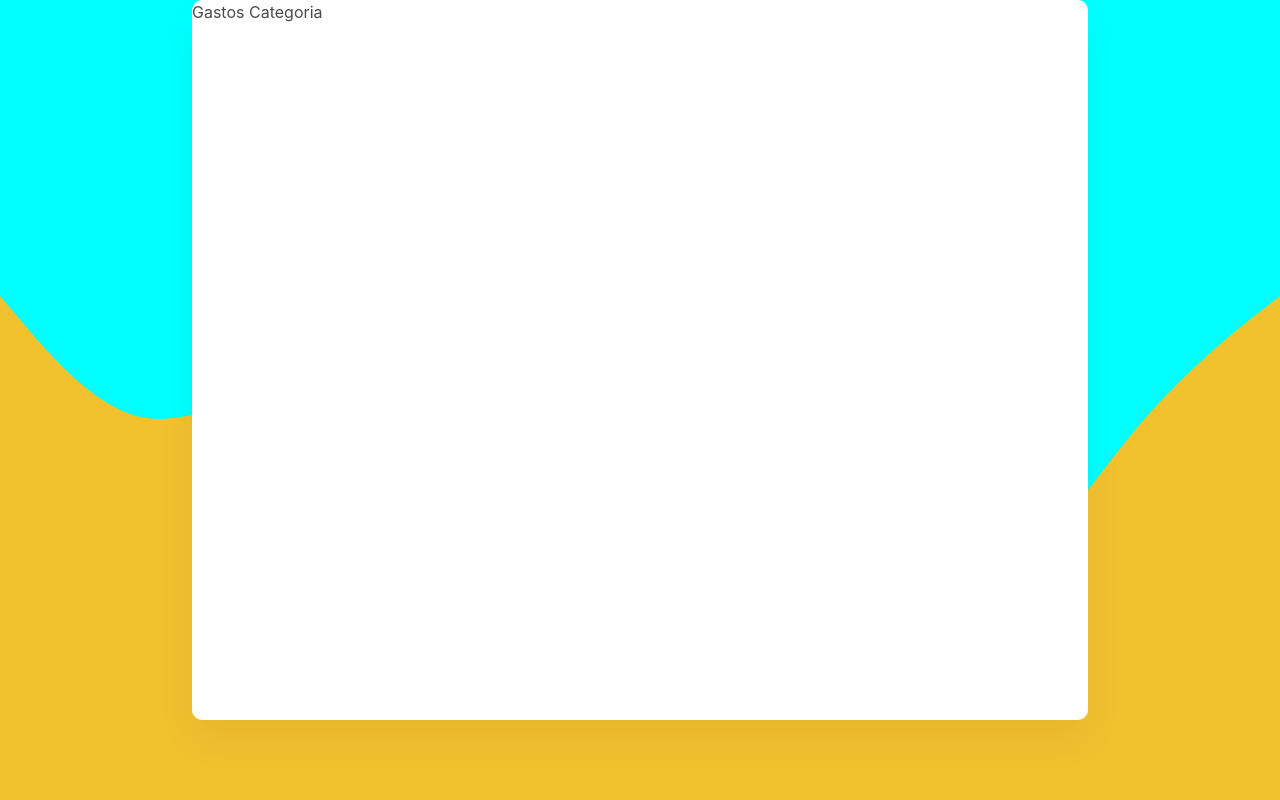
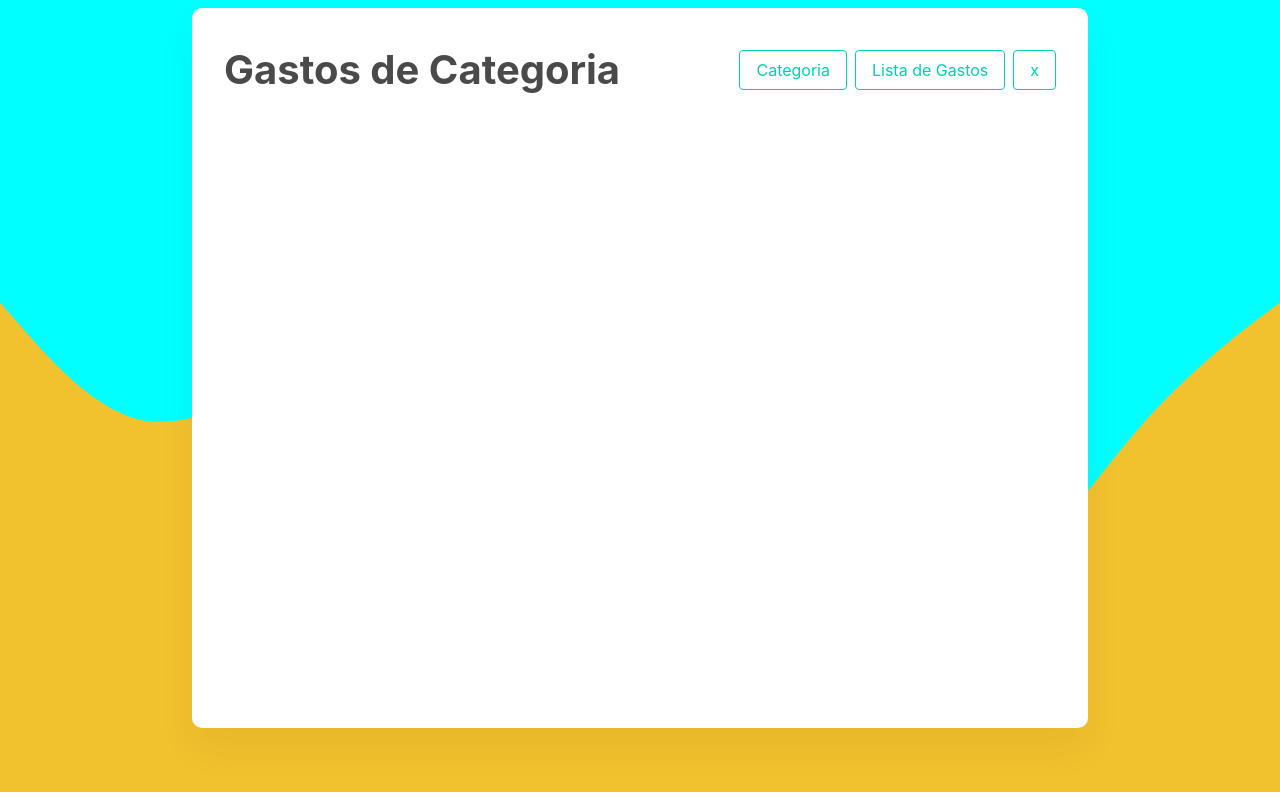
Before and after one commit to Azamora23/Control-de-Gastos, a React (Create React App) app: page /categorias in a window 1280 px wide. Built offline with nearby package versions, Linux system fonts and the light colour scheme; what webfontloader would draw is missing.

Commit message:
header gastos categoria

```diff
--- a/src/App.js
+++ b/src/App.js
@@ -1,7 +1,9 @@
 import React from "react";
 import "bulma/css/bulma.min.css";
 import {Helmet} from "react-helmet";
-import Header from "./elementos/Header";
+import {Header} from "./elementos/Header";
+import { Titulo } from "./elementos/Titulo";
+import { Link } from "react-router-dom";
 
 const App = () => {
   return (
@@ -9,7 +11,16 @@ const App = () => {
     <Helmet>
       <title>Agregar Gastos</title>
     </Helmet>
-    <Header></Header>
+    <Header className="level">
+      <div className="level-left">
+       <Titulo>Agregar Gastos</Titulo>
+      </div>
+      <div className="level-right buttons">
+        <Link className="button is-primary is-outlined" to="/categorias">Categoria</Link>
+        <Link className="button is-primary is-outlined" to="/lista-categorias">Lista de Gastos</Link>
+        <Link className="button is-primary is-outlined">x</Link>
+      </div>
+    </Header>
     </>
   );
 }
--- a/src/componentes/GastosCategoria.js
+++ b/src/componentes/GastosCategoria.js
@@ -1,8 +1,26 @@
 import React from "react";
+import { Helmet } from "react-helmet";
+import {Header} from "../elementos/Header";
+import {Titulo} from "../elementos/Titulo";
+import { Link } from "react-router-dom";
 
 const GastosCategoria = () => {
     return (
-        <h1>Gastos Categoria</h1>
+        <>
+        <Helmet>
+        <title>Gastos por Categoria</title>
+        </Helmet>
+        <Header className="level">
+            <div className="level-left">
+                <Titulo>Gastos de Categoria</Titulo>
+            </div>
+            <div className="level-right buttons">
+                <Link className="button is-primary is-outlined" to="/categorias">Categoria</Link>
+                <Link className="button is-primary is-outlined" to="/lista-categorias">Lista de Gastos</Link>
+                <Link className="button is-primary is-outlined">x</Link>
+            </div>
+        </Header>
+    </>
     );
 }
 
--- a/src/elementos/Contenedor.js
+++ b/src/elementos/Contenedor.js
@@ -1,6 +1,7 @@
 import styled from "styled-components";
 
 const Contenedor = styled.div`
+
     background: #fff;
     width: 70%;
     max-width: 70rem;
--- a/src/elementos/Header.js
+++ b/src/elementos/Header.js
@@ -1,30 +1,9 @@
-import React from "react";
-import "bulma/css/bulma.min.css";
 import styled from "styled-components";
-import {Link} from "react-router-dom";
 
-const Header = () => {
-  return (
-    <Cabeza className="level">
-      <div className="level-left">
-      <Titulo>Agregar Gastos</Titulo>
-      </div>
-      <div className="level-right buttons">
-        <Link className="button is-primary is-outlined" to="/categorias">Categoria</Link>
-        <Link className="button is-primary is-outlined" to="/lista-categorias">Lista de Gastos</Link>
-      </div>
 
-    </Cabeza>
-  );
-}
-
-const Cabeza = styled.header`
-    padding: 2rem 2rem 0rem;
+const Header = styled.header`
+    padding: 1rem 2rem 0rem!important;
 `;
 
-const Titulo = styled.h1`
-    font-size: 2.5rem;
-    font-weight: bold;
-`;
 
-export default Header;
+export {Header};
--- /dev/null
+++ b/src/elementos/Titulo.js
@@ -0,0 +1,12 @@
+import styled from "styled-components";
+
+const Titulo = styled.h1`
+    font-size: 2.5rem;
+    font-weight: bold;
+
+    @media(max-width: 950px){
+        font-size: 2rem;
+    }
+`;
+
+export {Titulo};
--- a/src/index.css
+++ b/src/index.css
@@ -1,6 +1,5 @@
 * {
-  margin: 0;
-  padding: 0;
+  padding: 0.5rem 0rem;
   box-sizing: border-box;
 }
 
```
